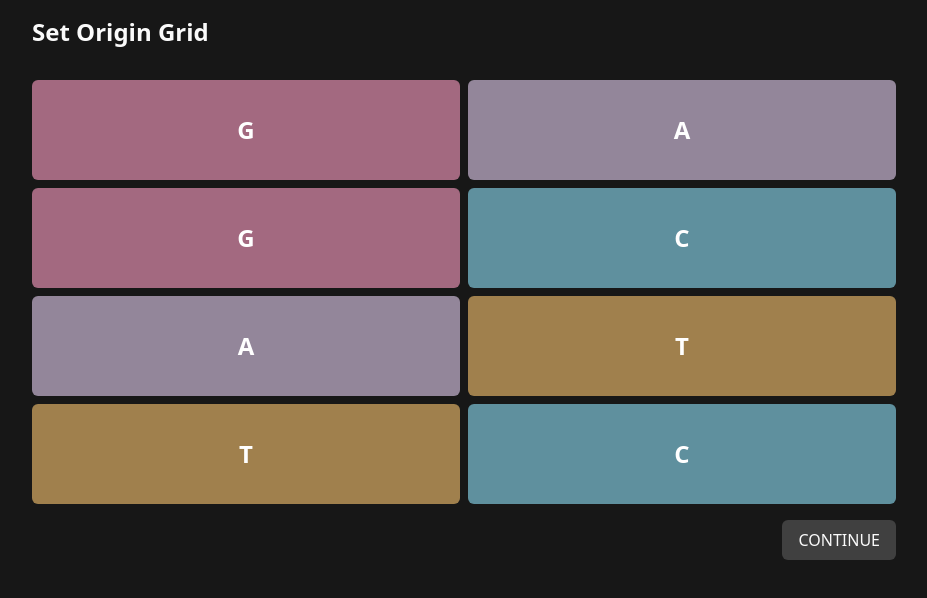
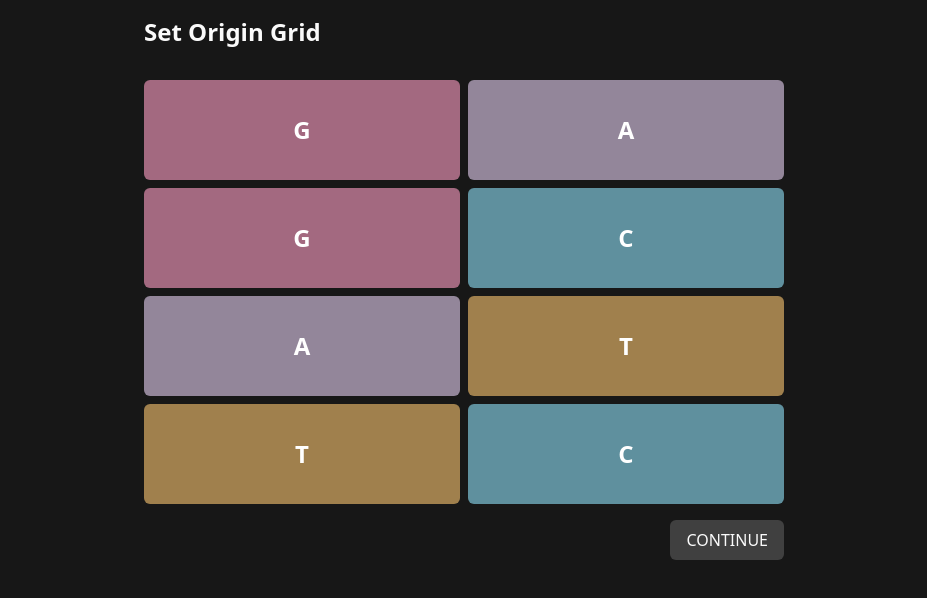
Before and after one commit to mabey01/jurassic-park-dna-solver, a React (Vite) app: page / in a window 1280 px wide. Shown: the top 598 px of the page, without its empty margins (176-1103 px from the left). Built offline with nearby package versions, Linux system fonts and the light colour scheme.

Commit message:
fix: some responsove behaviou

```diff
--- a/src/App.tsx
+++ b/src/App.tsx
@@ -10,7 +10,7 @@ import { solutionStateAtom } from "./state/solution";
 function PageLayout({ children, className, ...props }: ComponentProps<"div">) {
   return (
     <div {...props} className={`h-full ${className}`}>
-      <div className="p-2 sm:p-4 flex gap-4 flex-col h-full max-w-4xl mx-auto">
+      <div className="p-2 sm:p-4 flex gap-4 flex-col h-full max-w-2xl mx-auto">
         {children}
       </div>
     </div>
@@ -103,10 +103,10 @@ export function ResultPage() {
     );
   }
 
-  if (resultsState.state === "solving") {
+  if (true) {
     return (
-      <div className="w-full h-full bg-blue-500 text-neutral-50 grid place-items-center">
-        <div>Calculating best path...</div>
+      <div className="w-full h-full bg-blue-500 text-neutral-50 flex justify-center">
+        <div className="mt-32">Calculating best path...</div>
       </div>
     );
   }
```
